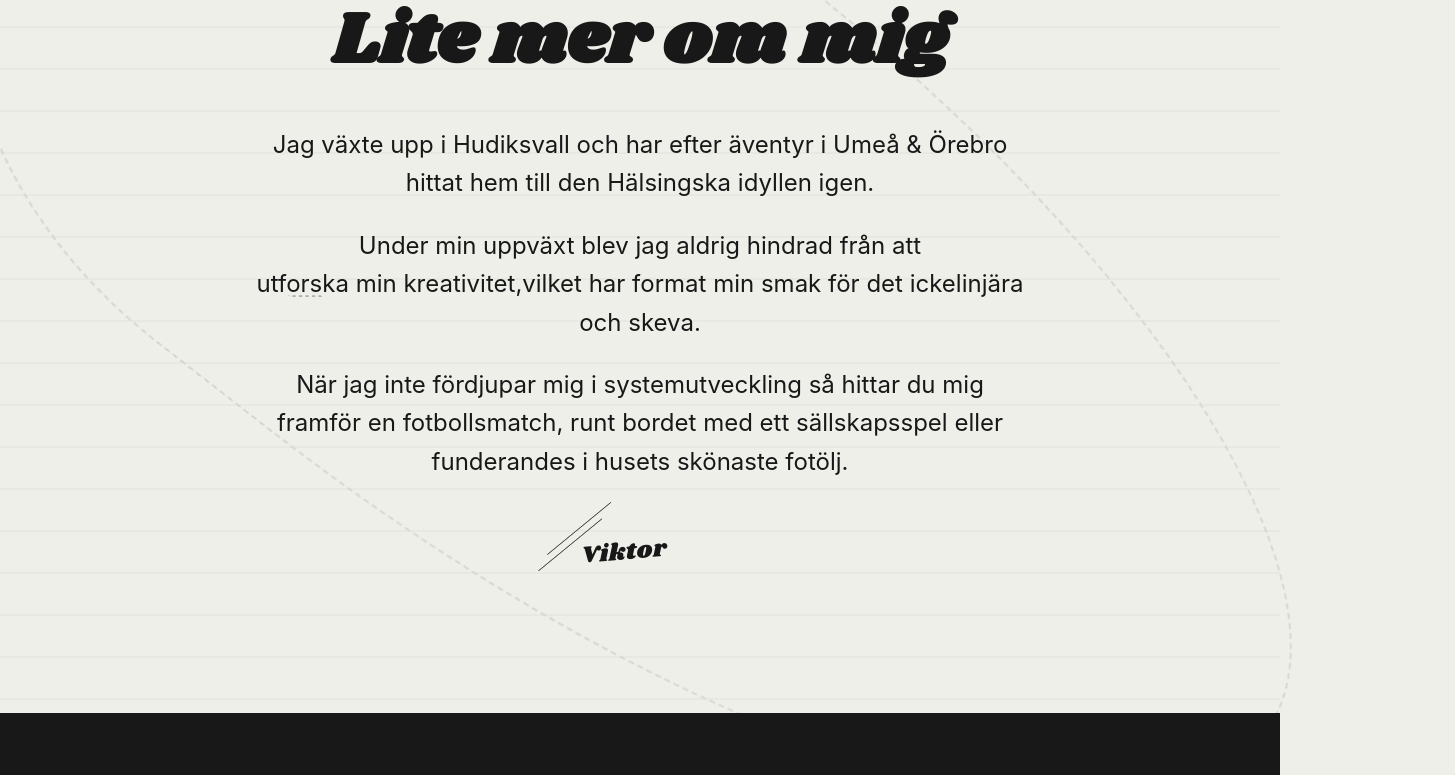
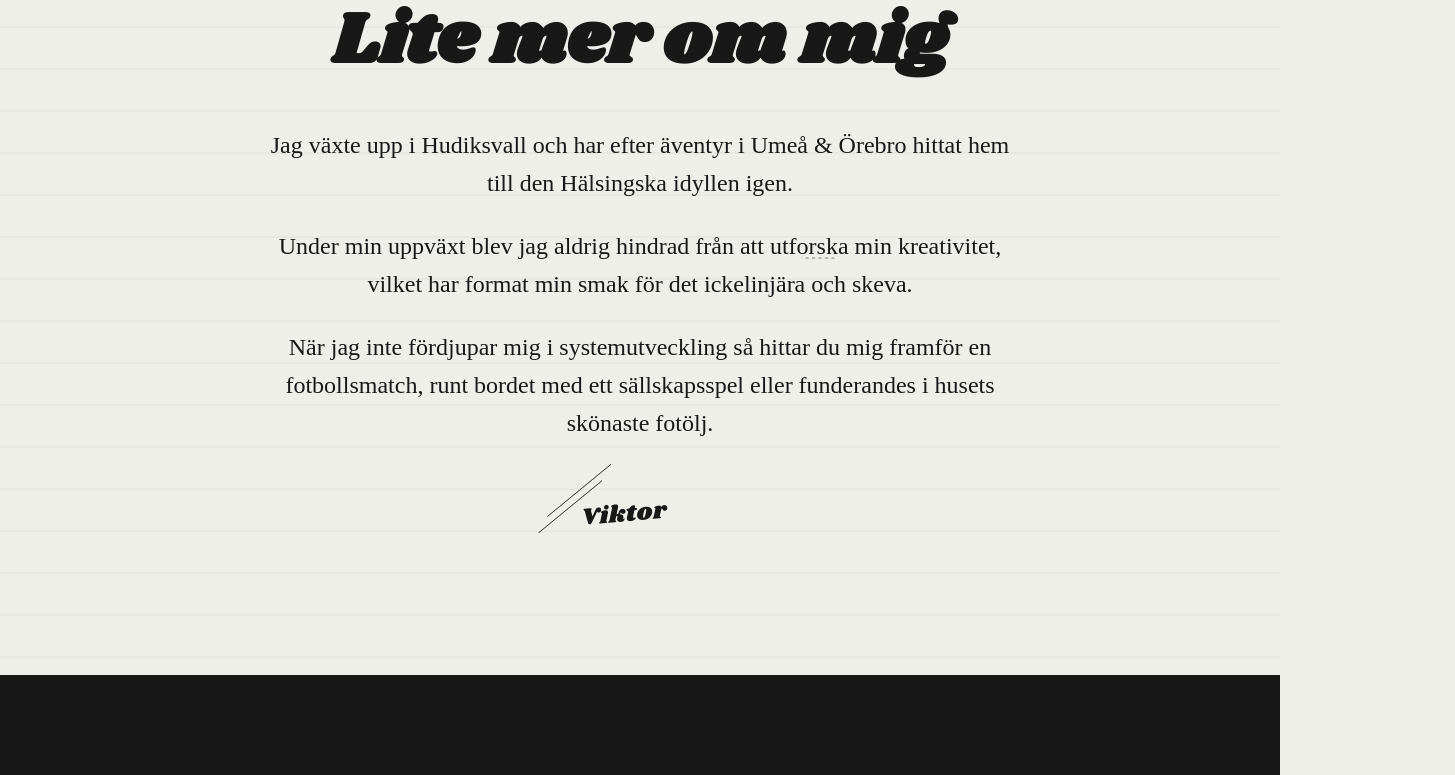
Before and after one commit to discovicke/portfolio-mono, a React (Vite) app: page / in a window 1280 px wide. Shown: the part 2828-3603 px from the top of the page, 1455 px wide, since content can reach past the window. Built offline with nearby package versions, Linux system fonts and the light colour scheme.

Commit message:
Refactor About component to improve structure and styling consistency

```diff
--- a/src/components/About.tsx
+++ b/src/components/About.tsx
@@ -6,54 +6,33 @@
  */
 
 import React from 'react';
+import './About.css';
 
 const About: React.FC = () => (
     <section id="about" className="about-section">
         {/* Roterande dekorativ bakgrundsform */}
-        <div className="about-bg-shape" />
+        {/* <div className="about-bg-shape" /> */}
 
         {/* Huvudinnehåll */}
         <div className="about-content">
-            {/* Rubrik */}
+            {/* Rubrik - använder work-title för konsekvent styling */}
             <h2 className="work-title" style={{ marginBottom: '2rem' }}>
                 Lite mer om mig
             </h2>
 
             {/* Bio-text uppdelad i paragrafer */}
-            <div
-                style={{
-                    fontFamily: 'var(--fonts-doodle)',
-                    fontSize: '1.5rem',
-                    lineHeight: '1.6',
-                    display: 'flex',
-                    flexDirection: 'column',
-                    gap: '1.5rem'
-                }}
-            >
+            <div className="about-bio">
                 <p>
                     Jag växte upp i Hudiksvall och har efter äventyr i Umeå & Örebro hittat hem till den Hälsingska idyllen igen.
                 </p>
                 <p>
                     Under min uppväxt blev jag aldrig hindrad från att{' '}
-                    <span
-                        style={{
-                            position: 'relative',
-                            display: 'inline-block'
-                        }}
-                    >
+                    <span className="about-highlight">
                         utforska min kreativitet,
                         <img
                             src="/svg/doodleDashed.svg"
                             alt=""
-                            style={{
-                                position: 'absolute',
-                                top: '50%',
-                                transform: 'rotate(45deg)',
-                                width: '7rem',
-                                height: '1.5rem',
-                                left: '-0.5rem',
-                                zIndex: 10000,
-                            }}
+                            className="about-highlight-decoration"
                         />
                     </span>
                      vilket har format min smak för det ickelinjära och skeva.
@@ -66,24 +45,13 @@ const About: React.FC = () => (
 
             {/* Handskriven signatur */}
             <div className="signature">
-                <div style={{ display: 'flex', flexDirection: 'column', alignItems: 'center' }}>
+                <div className="signature-container">
                     <img
                         src="/svg/doodleUnderline.svg"
                         alt=""
-                        style={{
-                            width: '100px',
-                            height: 'auto',
-                            opacity: 0.8,
-                            marginBottom: '-2.5rem',
-                            marginTop: '-3rem',
-                            marginLeft: '-8rem',
-                            transform: 'rotate(-40deg)',
-                        }}
+                        className="signature-underline"
                     />
-                    <span
-                        className="font-psych"
-                        style={{ fontSize: '1.5rem', marginTop: '-0.5rem', marginLeft: '-2rem' }}
-                    >
+                    <span className="font-psych signature-name">
                         Viktor
                     </span>
                 </div>
```
